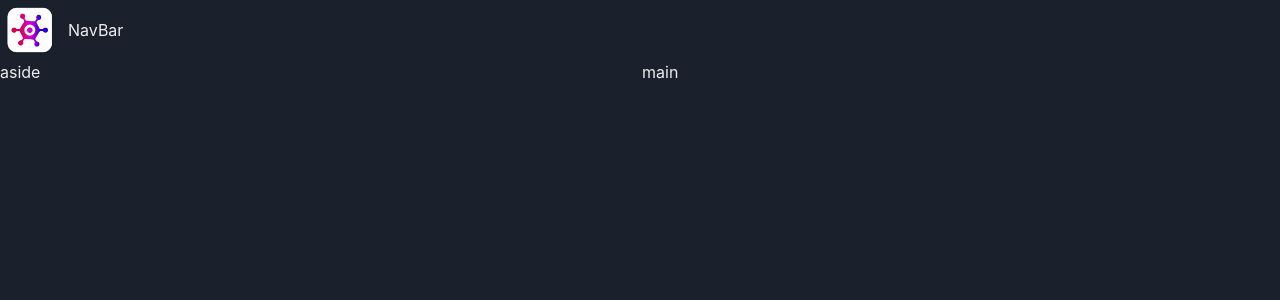
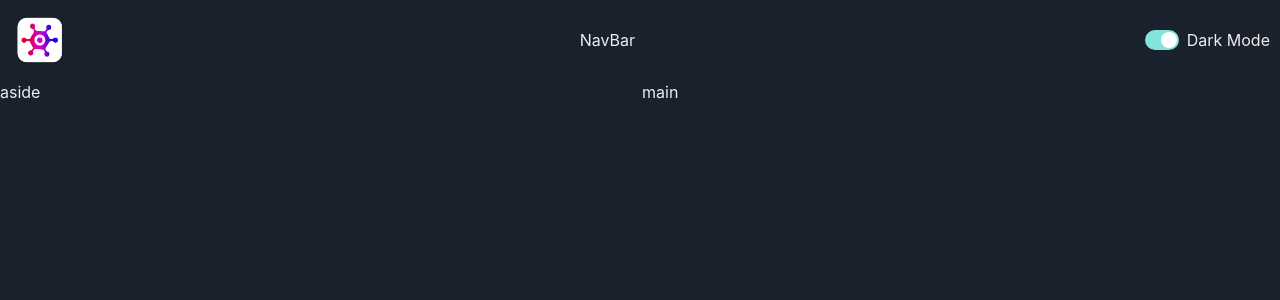
Before and after one commit to Shmair/game-hub, a React (Vite) app: page / in a window 1280 px wide. Shown: the top 300 px of the page. Built offline with nearby package versions, Linux system fonts and the light colour scheme.

Commit message:
build the color mode switch

```diff
--- /dev/null
+++ b/src/components/ColorModeSwitch.tsx
@@ -0,0 +1,18 @@
+import { HStack, Switch, Text, useColorMode } from "@chakra-ui/react";
+
+const ColorModeSwitch = () => {
+  const { colorMode, toggleColorMode } = useColorMode();
+  return (
+    <HStack>
+      <Switch
+        isChecked={colorMode === "dark"}
+        onChange={toggleColorMode}
+        id="background-mode"
+        colorScheme="teal"
+      />
+      <Text>Dark Mode</Text>
+    </HStack>
+  );
+};
+
+export default ColorModeSwitch;
--- a/src/components/NavBar.tsx
+++ b/src/components/NavBar.tsx
@@ -1,11 +1,20 @@
-import { HStack, Image, Text } from "@chakra-ui/react";
+import {
+  HStack,
+  Image,
+  Input,
+  InputGroup,
+  InputLeftElement,
+  Text,
+} from "@chakra-ui/react";
 import logo from "../assets/logo.webp";
+import ColorModeSwitch from "./ColorModeSwitch";
 
 const NavBar = () => {
   return (
-    <HStack>
+    <HStack justifyContent="space-between" padding="10px">
       <Image src={logo} boxSize="60px" />
       <Text>NavBar</Text>
+      <ColorModeSwitch />
     </HStack>
   );
 };
```
